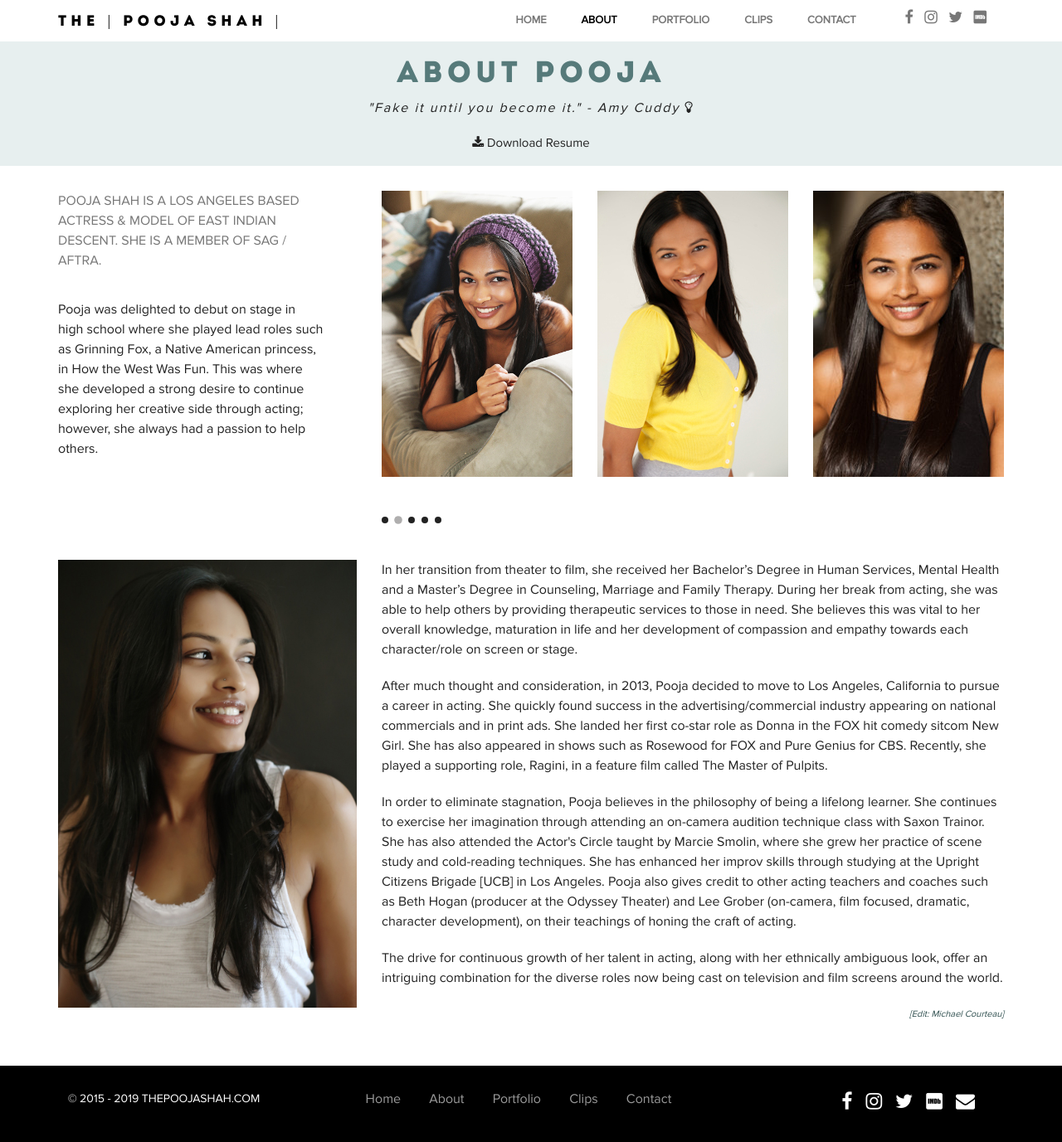
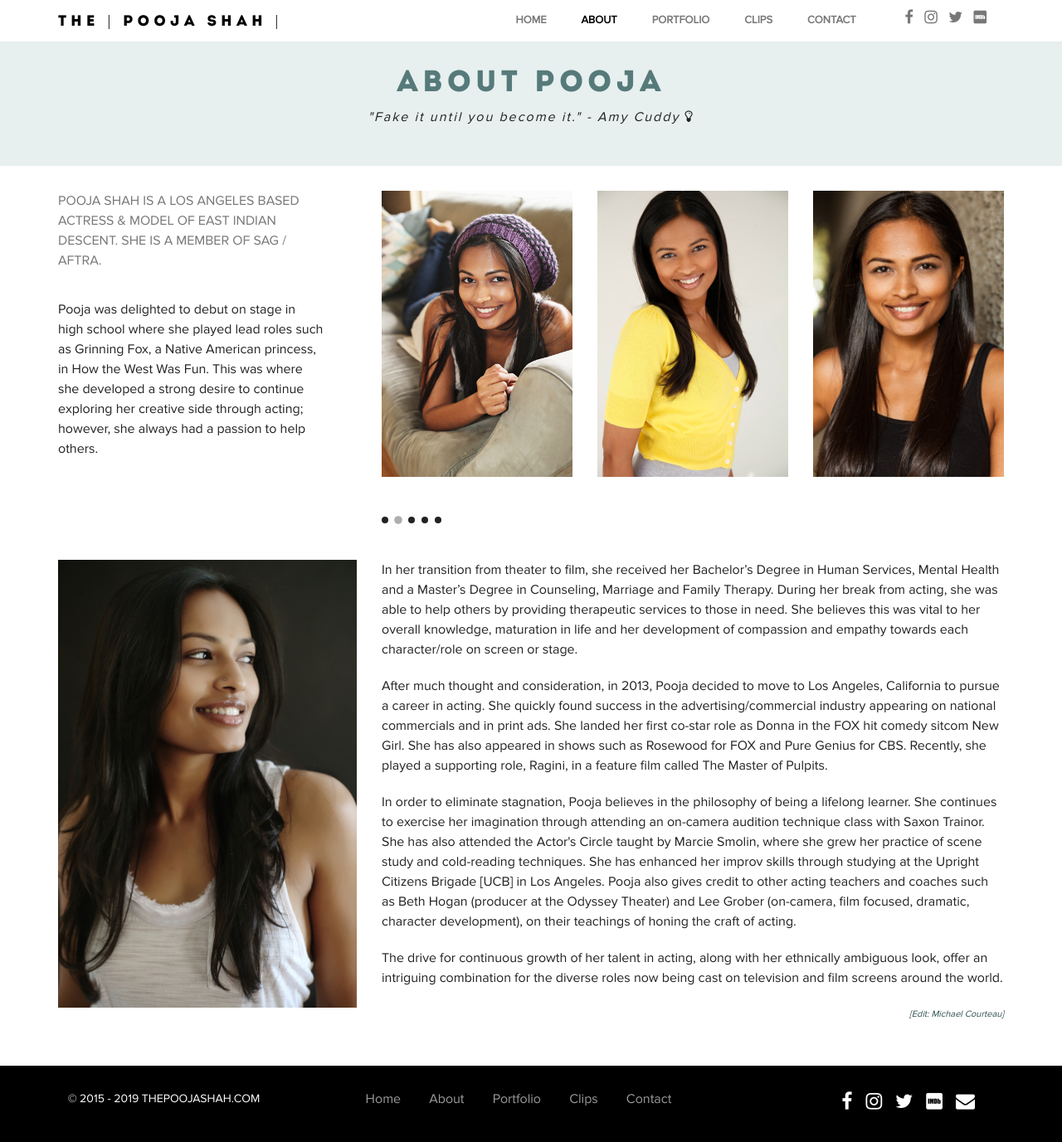
Before and after one commit to dtrack/thepoojashah, a Jekyll site: the page built from about/index.html, in a window 1280 px wide and 1385 px high. Shown: the top 1377 px of the window at 83% size. Built offline with Jekyll 4.4.1, drawn with Linux system fonts in a browser that asks for light colours.

Commit message:
remove download resume link

```diff
--- a/about/index.html
+++ b/about/index.html
@@ -8,9 +8,6 @@ active: About
   <div class="main-title no-bg">
     <h2>ABOUT POOJA</h2>
     <p>"Fake it until you become it." - Amy Cuddy <i class="fa fa-lightbulb-o" aria-hidden="true"></i></p>
-    <a target="_blank" href="{{ site.github.url }}{{ site.data.about.resume_link }}">
-      <i class="fa fa-download" aria-hidden="true"></i> Download Resume
-    </a>
   </div>
 </div>
 
```
